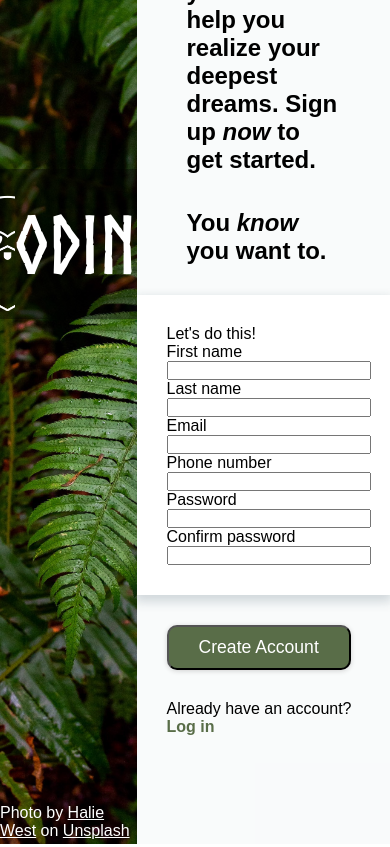
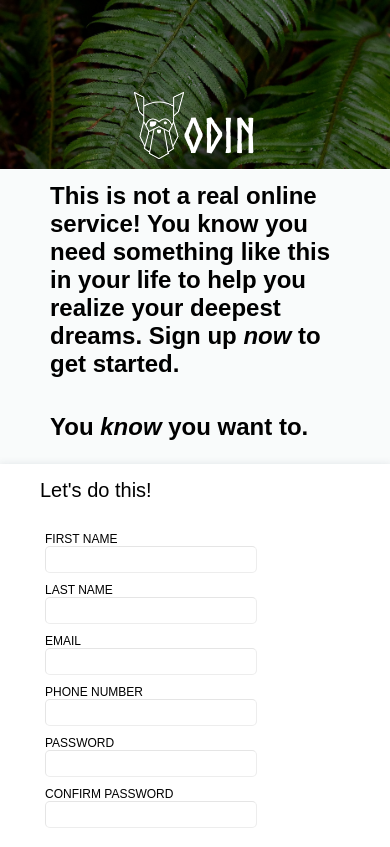
Before and after one commit to miroslav-zarenkov/signup-form, a plain HTML site: page index.html in a window 390 px wide. Shown: the top 847 px of the page. Drawn offline with Linux system fonts and the light colour scheme.

Commit message:
Work on responsive layout

```diff
--- a/index.html
+++ b/index.html
@@ -29,24 +29,32 @@
         <div class="main-container-form">
             <p>Let's do this!</p>
             <form action="#" method="post">
+                <div class="main-container-form-wrapper">
+                    <div>
                         <label for="first-name">First name
                             <input type="text" name="first-name" id="first-name">
                         </label>
                         <label for="last-name">Last name
                             <input type="text" name="last-name" id="last-name">
                         </label>
+                    </div>
+                    <div>
                         <label for="email">Email
-                    <input type="text" name="email" id="email">
+                            <input type="email" name="email" id="email">
                         </label>
                         <label for="phone-number">Phone number
-                    <input type="text" name="phone-number" id="phone-number">
+                            <input type="tel" name="phone-number" id="phone-number">
                         </label>
+                    </div>
+                    <div>
                         <label for="password">Password
-                    <input type="text" name="password" id="password">
+                            <input type="password" name="password" id="password">
                         </label>
                         <label for="confirm-password">Confirm password
-                    <input type="text" name="confirm-password" id="confirm-password">
+                            <input type="password" name="confirm-password" id="confirm-password">
                         </label>
+                    </div>
+                </div>
             </form>
         </div>
         <div class="main-container-confirm">
--- a/style.css
+++ b/style.css
@@ -13,8 +13,13 @@
     src: url(./norse-bold-webfont.woff) format("woff");
 }
 
+html,
 body {
-    height: 100%;
+    height: 100vh;
+}
+
+body {
+
     display: flex;
     align-items: flex-start;
     justify-content: space-around;
@@ -22,8 +27,8 @@ body {
 }
 
 .logo-container {
-    width: 35%;
-    height: 100vh;
+    width: 37vw;
+    height: 100%;
     background-image: url(./form-tree.jpg);
     background-size: auto 100%;
     background-position: 15%;
@@ -35,15 +40,15 @@ body {
 }
 
 .main-container {
-    width: 65%;
-    height: 100vh;
+    width: 63vw;
+    height: 100%;
     display: flex;
     flex-direction: column;
 }
 
 .main-container-text,
 .main-container-confirm {
-    height: 35%;
+    height: 35vh;
     background-color: rgba(197, 209, 213, 0.1);
 }
 
@@ -64,26 +69,45 @@ body {
 }
 
 .main-container-form {
-    height: 30%;
+    height: 30vh;
     box-shadow: 0px 5px 10px 2px rgba(34, 60, 80, 0.2);
-    padding: 30px;
+    padding: 15px 40px;
     display: flex;
     flex-direction: column;
 
 }
 
-.main-container-form form {
+.main-container-form p {
+    font-size: 20px;
+}
+
+.main-container-form-wrapper {
+    display: flex;
+    flex-direction: column;
+    flex-wrap: wrap;
+}
+
+.main-container-form-wrapper div {
     display: flex;
     flex-direction: row;
     flex-wrap: wrap;
-
+    font-size: 12px;
 }
 
 input,
 label {
     display: block;
     width: 200px;
-    margin-right: 20px;
+    margin-right: 75px;
+    padding: 5px;
+    border-color: rgba(0, 0, 0, 0.1);
+    border-radius: 5px;
+    border-width: thin;
+}
+
+
+label {
+    text-transform: uppercase;
 }
 
 .logo-container-block-1 {
@@ -120,6 +144,7 @@ label {
 
 .logo-container-block-2 {
     height: 50px;
+    font-size: 2vmin;
 }
 
 .logo-container-block-2 a {
@@ -127,7 +152,7 @@ label {
 }
 
 .main-container-confirm p {
-    margin: 0 30px;
+    margin: 10px 30px;
 }
 
 .main-container-confirm a {
@@ -139,10 +164,12 @@ label {
 form {
     display: flex;
     flex-direction: column;
+    margin-top: 25px;
 }
 
 button {
     border-radius: 10px;
+    border: none;
     box-shadow: 0px 1px 5px #d1d1d1;
     color: #ffffff;
     background: var(--green);
@@ -150,9 +177,81 @@ button {
     text-decoration: none;
     margin: 30px;
     font-size: 1.1rem;
+    font-weight: 700;
 }
 
 button:hover {
     background: #5e853c;
     text-decoration: none;
 }
+
+@media screen and (max-width: 1031px) {
+    input {
+        width: 35vw;
+    }
+
+
+    .main-container-form {
+        height: auto;
+    }
+}
+
+@media screen and (max-width: 900px) {
+    body {
+        flex-direction: column;
+    }
+
+    .main-container {
+        width: 100vw;
+    }
+
+    .logo-container {
+        width: 100vw;
+        height: 20vh;
+        background-size: cover;
+        background-repeat: no-repeat;
+    }
+
+    .logo-container-block-1 span {
+        font-size: 3rem;
+    }
+
+    .logo-container-block-2 {
+        display: none;
+    }
+
+    .logo-container-block-1 div {
+        align-items: flex-end;
+        padding-bottom: 10px;
+        height: 25vh;
+    }
+
+    .main-container-text p:first-child {
+        margin-top: 20px;
+    }
+
+    .main-container-form-wrapper div {
+        flex-direction: column;
+    }
+}
+
+@media screen and (max-width: 900px) {
+
+    .logo-container-block-1 div::before {
+        width: 50px;
+        height: 67px;
+        background-size: 50px 67px;
+    }
+
+    .main-container-text {
+        justify-content: center;
+    }
+}
+
+
+
+@media screen and (max-width: 425px) {
+    input {
+        width: 100%;
+    }
+}
```
Lines whose indentation alone changed are shown as unchanged.
